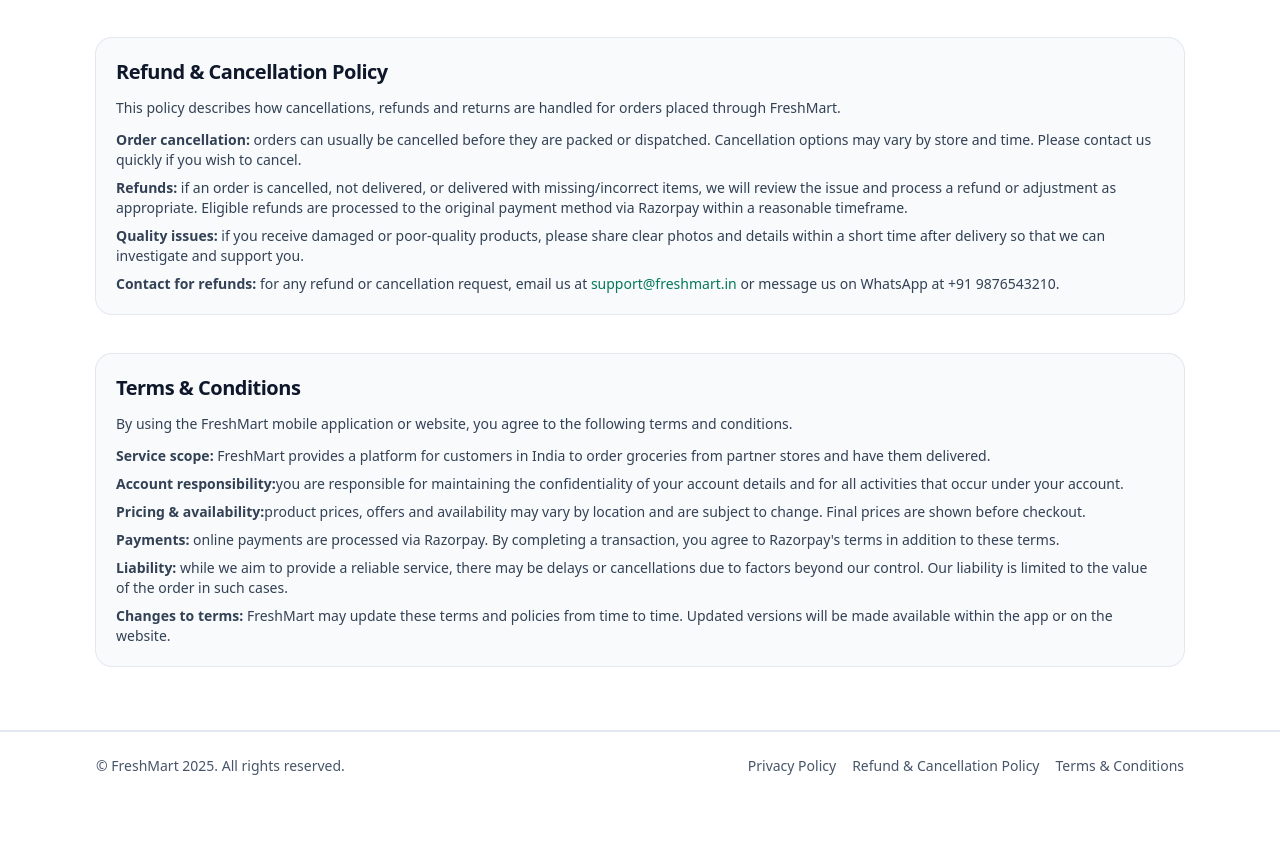
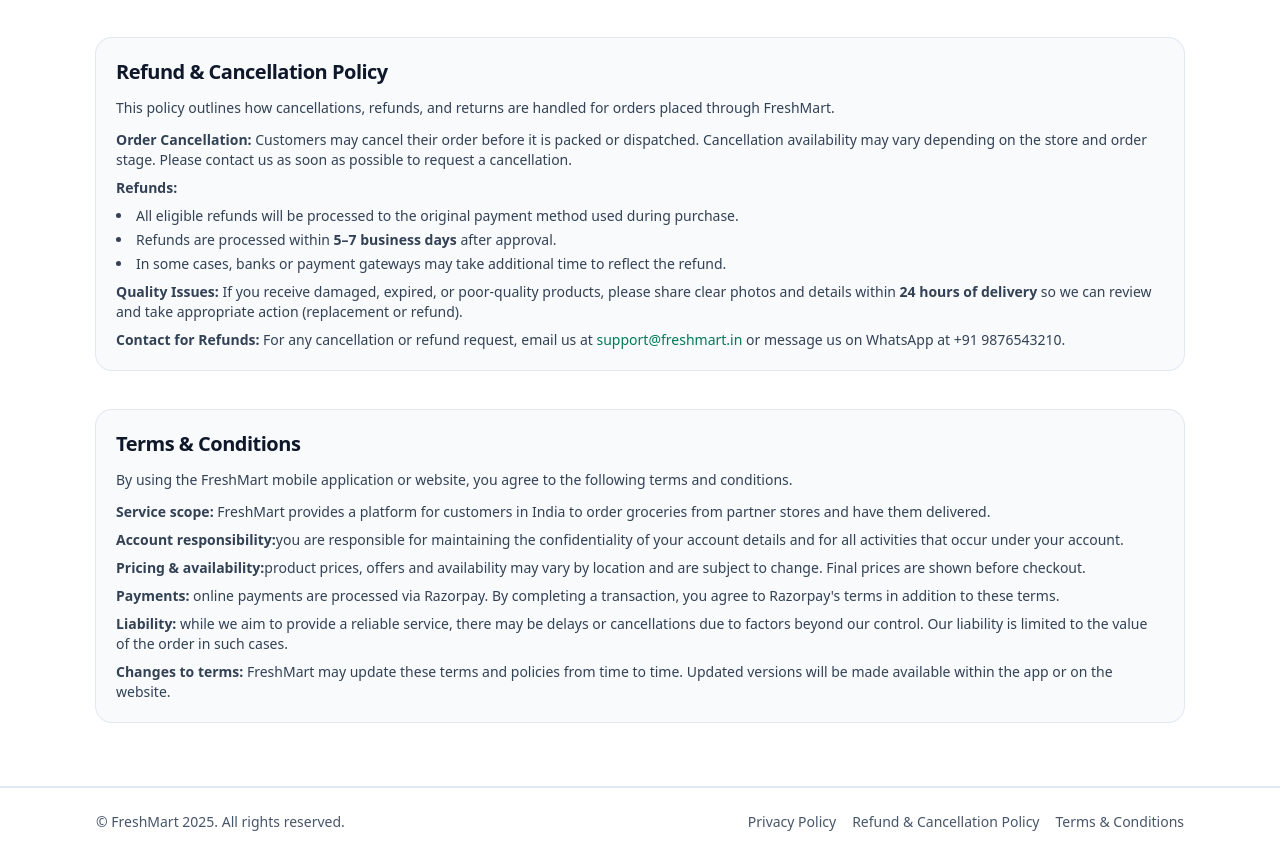
Before and after one commit to Abhi-developer01/groceryWebsite, a Next.js app: page / in a window 1280 px wide. Shown: the part 4748-5604 px from the top of the page. Before the commit the page ends 5548 px from the top, so only its background shows below. Built offline with nearby package versions, Linux system fonts and the light colour scheme.

Commit message:
refund changes

```diff
--- a/app/components/PoliciesSection.tsx
+++ b/app/components/PoliciesSection.tsx
@@ -21,9 +21,8 @@
           <ul className="mt-3 space-y-2 text-sm text-slate-700">
             <li>
               <span className="font-semibold">Information we collect:</span> we
-              may collect your name, contact details, delivery addresses,
-              order history and limited device information to provide our
-              services.
+              may collect your name, contact details, delivery addresses, order
+              history and limited device information to provide our services.
             </li>
             <li>
               <span className="font-semibold">Use of information:</span> we use
@@ -43,8 +42,7 @@
             </li>
             <li>
               <span className="font-semibold">Contact:</span> for any privacy
-              concerns, write to us at
-              {" "}
+              concerns, write to us at{" "}
               <a
                 href="mailto:support@freshmart.in"
                 className="text-emerald-700 hover:underline"
@@ -64,46 +62,61 @@
   <h2 className="text-xl font-semibold tracking-tight text-slate-900">
     Refund & Cancellation Policy
   </h2>
+
   <p className="mt-3 text-sm text-slate-700">
-            This policy describes how cancellations, refunds and returns are
-            handled for orders placed through FreshMart.
+    This policy outlines how cancellations, refunds, and returns are handled for
+    orders placed through FreshMart.
   </p>
+
   <ul className="mt-3 space-y-2 text-sm text-slate-700">
+
     <li>
-              <span className="font-semibold">Order cancellation:</span> orders
-              can usually be cancelled before they are packed or dispatched.
-              Cancellation options may vary by store and time. Please contact
-              us quickly if you wish to cancel.
+      <span className="font-semibold">Order Cancellation:</span>{" "}
+      Customers may cancel their order before it is packed or dispatched.
+      Cancellation availability may vary depending on the store and order stage.
+      Please contact us as soon as possible to request a cancellation.
+    </li>
+
+    <li>
+      <span className="font-semibold">Refunds:</span>{" "}
+     <ul className="list-disc list-inside space-y-1 text-sm text-slate-700 mt-2">
+  <li>
+    All eligible refunds will be processed to the original payment method used during purchase.
   </li>
   <li>
-              <span className="font-semibold">Refunds:</span> if an order is
-              cancelled, not delivered, or delivered with missing/incorrect
-              items, we will review the issue and process a refund or
-              adjustment as appropriate. Eligible refunds are processed to the
-              original payment method via Razorpay within a reasonable
-              timeframe.
+    Refunds are processed within <span className="font-semibold">5–7 business days</span> after approval.
   </li>
   <li>
-              <span className="font-semibold">Quality issues:</span> if you
-              receive damaged or poor-quality products, please share clear
-              photos and details within a short time after delivery so that we
-              can investigate and support you.
+    In some cases, banks or payment gateways may take additional time to reflect the refund.
   </li>
+</ul>
+    </li>
+
     <li>
-              <span className="font-semibold">Contact for refunds:</span> for
-              any refund or cancellation request, email us at
-              {" "}
+      <span className="font-semibold">Quality Issues:</span>{" "}
+      If you receive damaged, expired, or poor-quality products, please share
+      clear photos and details within{" "}
+      <span className="font-semibold">24 hours of delivery</span> so we can
+      review and take appropriate action (replacement or refund).
+    </li>
+
+
+
+    <li>
+      <span className="font-semibold">Contact for Refunds:</span>{" "}
+      For any cancellation or refund request, email us at{" "}
       <a
         href="mailto:support@freshmart.in"
         className="text-emerald-700 hover:underline"
       >
         support@freshmart.in
-              </a>
-              {" "}
+      </a>{" "}
       or message us on WhatsApp at +91 9876543210.
     </li>
+
   </ul>
 </div>
+
 
         {/* Terms & Conditions */}
         <div
@@ -120,8 +133,8 @@
           <ul className="mt-3 space-y-2 text-sm text-slate-700">
             <li>
               <span className="font-semibold">Service scope:</span> FreshMart
-              provides a platform for customers in India to order groceries
-              from partner stores and have them delivered.
+              provides a platform for customers in India to order groceries from
+              partner stores and have them delivered.
             </li>
             <li>
               <span className="font-semibold">Account responsibility:</span>
@@ -136,20 +149,19 @@
             </li>
             <li>
               <span className="font-semibold">Payments:</span> online payments
-              are processed via Razorpay. By completing a transaction, you
-              agree to Razorpay&apos;s terms in addition to these terms.
+              are processed via Razorpay. By completing a transaction, you agree
+              to Razorpay&apos;s terms in addition to these terms.
             </li>
             <li>
               <span className="font-semibold">Liability:</span> while we aim to
-              provide a reliable service, there may be delays or
-              cancellations due to factors beyond our control. Our liability is
-              limited to the value of the order in such cases.
+              provide a reliable service, there may be delays or cancellations
+              due to factors beyond our control. Our liability is limited to the
+              value of the order in such cases.
             </li>
             <li>
               <span className="font-semibold">Changes to terms:</span> FreshMart
               may update these terms and policies from time to time. Updated
-              versions will be made available within the app or on the
-              website.
+              versions will be made available within the app or on the website.
             </li>
           </ul>
         </div>
```
Lines whose indentation alone changed are shown as unchanged.
